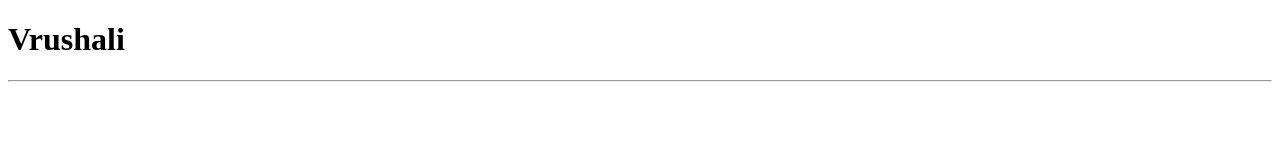
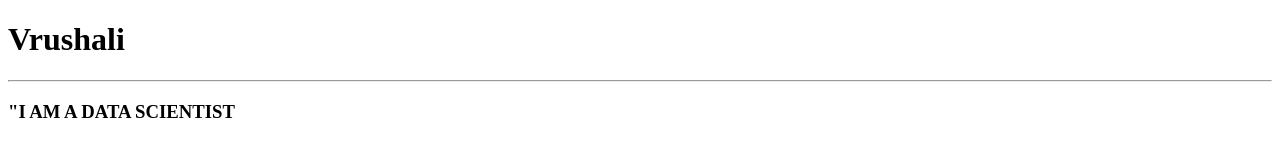
Before and after one commit to vrush-20/OIBSIP-L1-Task3, a plain HTML site: page index.html in a window 1280 px wide. Drawn offline with Linux system fonts and the light colour scheme.

Commit message:
add subheading index.html

```diff
--- a/index.html
+++ b/index.html
@@ -7,5 +7,6 @@
 </head>
 <body>
     <h1> Vrushali</h1><hr>
+    <h3>"I AM A DATA SCIENTIST</h3>
 </body>
 </html>
```
